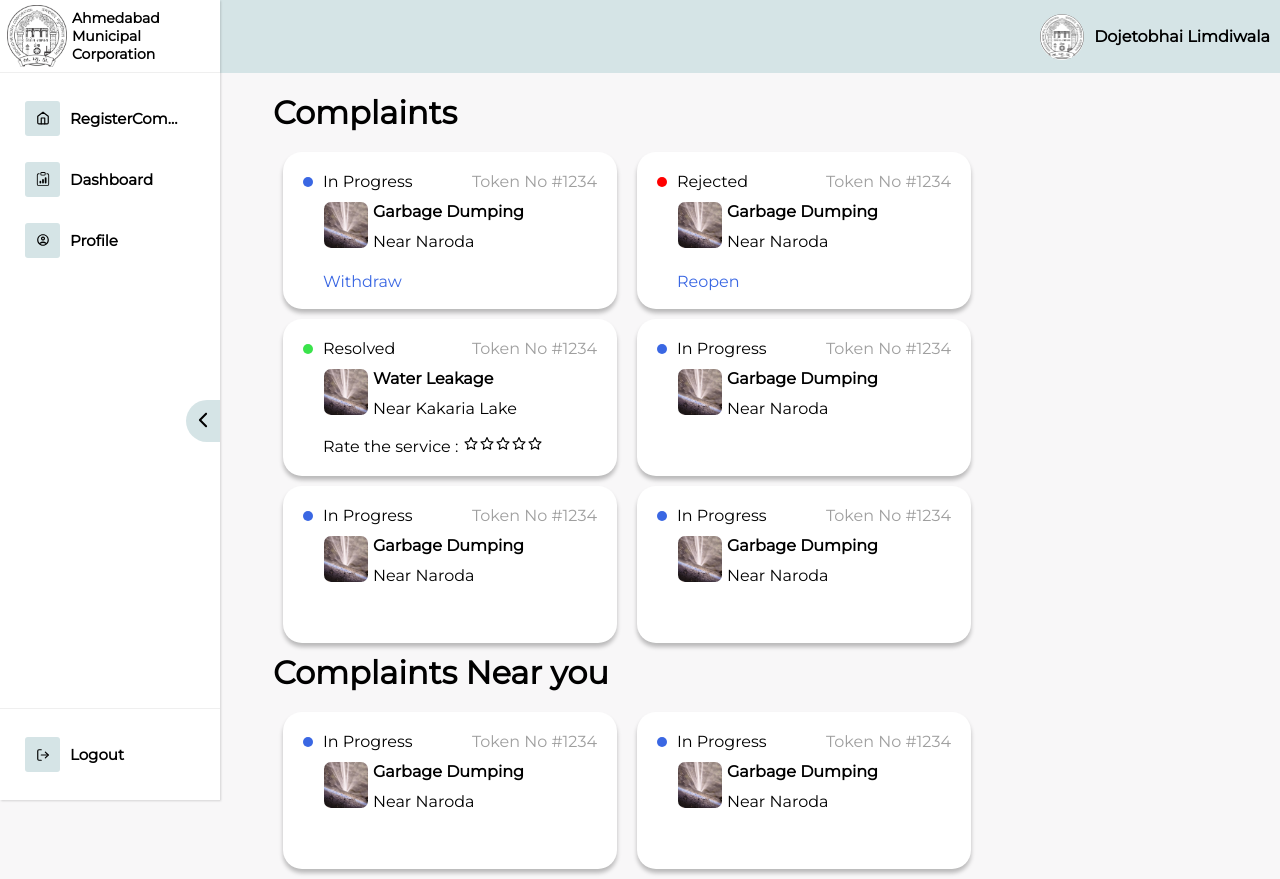
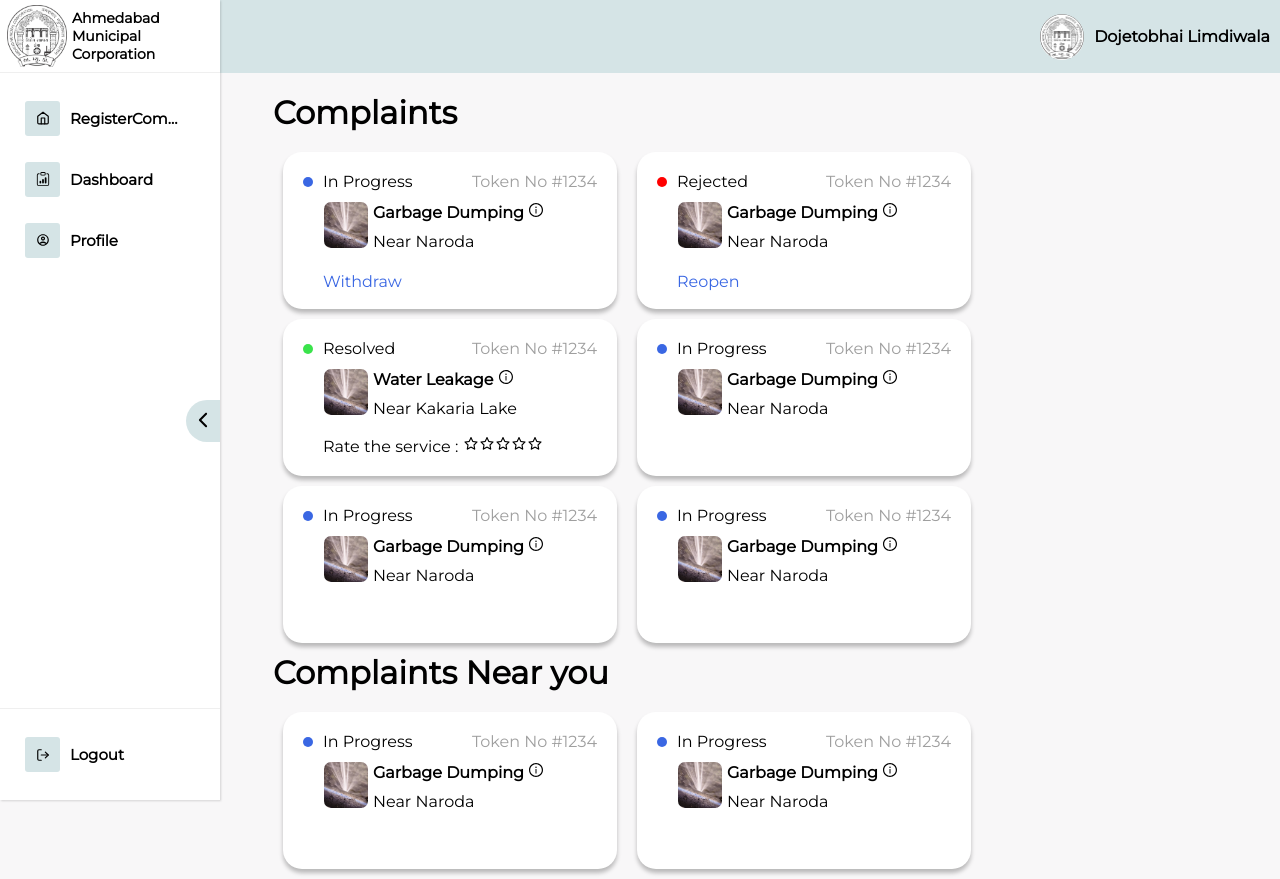
Before and after one commit to SSIP2022/Frontend, a React (Vite) app: page /user/dashboard in a window 1280 px wide. Built offline with nearby package versions, Linux system fonts and the light colour scheme.

Commit message:
complain desc

```diff
--- a/src/pages/user/components/RegisterComplaint.jsx
+++ b/src/pages/user/components/RegisterComplaint.jsx
@@ -1,9 +1,16 @@
 import React from "react";
 import form from "../../../styles/Registercomplaint.module.scss";
+import user from "../../../styles/Userdashboard.module.scss"
+
 import Button from "../../../components/button";
 const RegisterComplaint = () => {
   return (
     <>
+      <div className={form.main}>
+    <header className={user.header}>
+                <img className={user.photo} src="/logo.jpg" alt="profile"/>
+                <div className={user.name}>Dojetobhai Limdiwala</div>
+            </header>
       <div className={form.container}>
         <form className={form.card}>
           <label className={form.label}>
@@ -610,6 +617,7 @@ const RegisterComplaint = () => {
           </label>
         </form>
       </div>
+      </div>
     </>
   );
 };
--- a/src/pages/user/components/UserDashboard.jsx
+++ b/src/pages/user/components/UserDashboard.jsx
@@ -1,12 +1,38 @@
-import React from "react";
+import React, { useState } from "react";
 import user from "../../../styles/Userdashboard.module.scss"
-import { AiOutlineStar } from "react-icons/ai";
+import { AiOutlineStar, AiOutlineInfoCircle } from "react-icons/ai";
 import Modal from "../../../components/model";
 const UserDashboard = ()=>{
+  const [details,setDetails] = useState(false);
+
+  const onclick = ()=>{
+      setDetails(true)
+  }
+  const onclose = ()=>{
+      setDetails(false)
+  }
     return(
-        <>
-        {/* <Modal close={false}>Hellow</Modal> */}
-        <div className={user.main}>
+        <>{
+          details ? (<>
+          <div className={user.main}>
+          <Modal title="Complaint Detail" close={onclose}>
+                <div className={user.modalwrapper}>
+                    <div className={user.imgwrapper}>
+                         <img className={user.modalimg} src="/istockphoto-1074493878-612x612.png" alt="" />
+                    </div>
+                <div className={user.details}>
+                    <h4><span>Name</span> : Om Limdiwala</h4>
+                    <h4><span>Area</span> : kalupur</h4>
+                    <h4><span>Status</span> : Passed</h4>
+                    <h4><span>Department</span>: Electricity</h4>
+                    <h4 className={user.decs}><span>Description</span> : Lorem ipsum, dolor sit amet consectetur adipisicing elit. Ipsum qui accusamus ea magnam laudantium culpa deleniti labore enim necessitatibus veniam repellat quam neque, sint modi omnis, nemo impedit odit voluptate optio aspernatur perferendis vitae quo. Quidem provident laborum enim perspiciatis dicta soluta accusantium repellat! Molestiae quibusdam nihil beatae voluptate perferendis dolor tempora, repudiandae, aliquam, ex facere blanditiis? Sit odit placeat excepturi impedit omnis odio autem possimus id similique magni dolores dolor neque necessitatibus alias dolorem nemo, unde inventore qui, expedita nobis! Asperiores eum, eos iusto officiis eveniet incidunt mollitia illo magni dolorem nostrum esse ex, ullam provident ducimus sint minus.</h4>
+                </div>
+                </div>
+
+            </Modal>
+            </div>
+          </>):(<>
+            <div className={user.main}>
         <header className={user.header}>
                 <img className={user.photo} src="/logo.jpg" alt="profile"/>
                 <div className={user.name}>Dojetobhai Limdiwala</div>
@@ -20,7 +46,8 @@ const UserDashboard = ()=>{
               <span className={user.text1}>In Progress</span>
               <span className={user.token}>Token No #1234</span>
               <img src="/istockphoto-1074493878-612x612.png" className={user.cImage} alt="" />
-              <span className={user.text2}>Garbage Dumping</span>
+              <span className={user.text2} type="button" onClick={onclick}>Garbage Dumping <AiOutlineInfoCircle fontSize="1em"/></span>
+
               <span className={user.text3}>Near Naroda</span>
               <span className={user.withdraw}>Withdraw</span>
             </div>
@@ -29,7 +56,7 @@ const UserDashboard = ()=>{
               <span className={user.text1}>Rejected</span>
               <span className={user.token}>Token No #1234</span>
               <img src="/istockphoto-1074493878-612x612.png" className={user.cImage} alt="" />
-              <span className={user.text2}>Garbage Dumping</span>
+              <span className={user.text2} type="button" onClick={onclick}>Garbage Dumping <AiOutlineInfoCircle/></span>
               <span className={user.text3}>Near Naroda</span>
               <span className={user.reopen}>Reopen</span>
             </div>
@@ -38,7 +65,7 @@ const UserDashboard = ()=>{
               <span className={user.text1}>Resolved</span>
               <span className={user.token}>Token No #1234</span>
               <img src="/istockphoto-1074493878-612x612.png" className={user.cImage} alt="" />
-              <span className={user.text2}>Water Leakage</span>
+              <span className={user.text2} type="button" onClick={onclick}>Water Leakage <AiOutlineInfoCircle/></span>
               <span className={user.text3}>Near Kakaria Lake</span>
               <span className={user.rate}>
                 Rate the service : <AiOutlineStar />
@@ -53,7 +80,7 @@ const UserDashboard = ()=>{
               <span className={user.text1}>In Progress</span>
               <span className={user.token}>Token No #1234</span>
               <img src="/istockphoto-1074493878-612x612.png" className={user.cImage} alt="" />
-              <span className={user.text2}>Garbage Dumping</span>
+              <span className={user.text2}type="button" onClick={onclick}>Garbage Dumping <AiOutlineInfoCircle/></span>
               <span className={user.text3}>Near Naroda</span>
             </div>
             <div className={user.complaints}>
@@ -61,7 +88,7 @@ const UserDashboard = ()=>{
               <span className={user.text1}>In Progress</span>
               <span className={user.token}>Token No #1234</span>
               <img src="/istockphoto-1074493878-612x612.png" className={user.cImage} alt="" />
-              <span className={user.text2}>Garbage Dumping</span>
+              <span className={user.text2} type="button" onClick={onclick}>Garbage Dumping <AiOutlineInfoCircle/></span>
               <span className={user.text3}>Near Naroda</span>
             </div>
             <div className={user.complaints}>
@@ -69,7 +96,7 @@ const UserDashboard = ()=>{
               <span className={user.text1}>In Progress</span>
               <span className={user.token}>Token No #1234</span>
               <img src="/istockphoto-1074493878-612x612.png" className={user.cImage} alt="" />
-              <span className={user.text2}>Garbage Dumping</span>
+              <span className={user.text2} type="button" onClick={onclick}>Garbage Dumping <AiOutlineInfoCircle/></span>
               <span className={user.text3}>Near Naroda</span>
             </div>
 
@@ -81,7 +108,7 @@ const UserDashboard = ()=>{
               <span className={user.text1}>In Progress</span>
               <span className={user.token}>Token No #1234</span>
               <img src="/istockphoto-1074493878-612x612.png" className={user.cImage} alt="" />
-              <span className={user.text2}>Garbage Dumping</span>
+              <span className={user.text2} type="button" onClick={onclick}>Garbage Dumping <AiOutlineInfoCircle/></span>
               <span className={user.text3}>Near Naroda</span>
             </div>
             <div className={user.complaints}>
@@ -89,12 +116,14 @@ const UserDashboard = ()=>{
               <span className={user.text1}>In Progress</span>
               <span className={user.token}>Token No #1234</span>
               <img src="/istockphoto-1074493878-612x612.png" className={user.cImage} alt="" />
-              <span className={user.text2}>Garbage Dumping</span>
+              <span className={user.text2}type="button" onClick={onclick}>Garbage Dumping <AiOutlineInfoCircle/></span>
               <span className={user.text3}>Near Naroda</span>
             </div>
           </div>
           </div>
         </div>
+          </>)
+        }
         </>
     )
 }
--- a/src/styles/Registercomplaint.module.scss
+++ b/src/styles/Registercomplaint.module.scss
@@ -51,3 +51,8 @@ h4{
 .file{
     width:500px;
 }
+.main{
+    display: flex;
+    flex-direction: column;
+    width: 100%;
+}
--- a/src/styles/Userdashboard.module.scss
+++ b/src/styles/Userdashboard.module.scss
@@ -7,6 +7,7 @@
     flex-direction: column;
     height: min-content;
     max-width: fit-content;
+
   }
   .complaints {
       position: relative;
@@ -76,6 +77,7 @@
     top: 50px;
     left: 90px;
     display: inline;
+    cursor: pointer;
   }
   .text3{
     position: absolute;
@@ -128,6 +130,7 @@
     margin-bottom: 20px;
     background-color: #d5e4e6;
     height: 73px;
+    width: 100%;
   }
   .photo{
     position: relative;
@@ -147,3 +150,37 @@
     flex-direction: column;
     padding-left: 5%;
   }
+  .modalimg{
+    width: 150px;
+    border-radius: 10px;
+}
+
+.modalwrapper{
+    display: flex;
+    padding: 10px;
+}
+
+.details{
+    padding-left: 30px;
+}
+
+.imgwrapper{
+    width: 100%;
+    display: flex;
+    justify-content: center;
+    align-items: center;
+}
+h4 span {
+  color: rgb(0, 0, 0);
+}
+
+h4{
+  padding: 5px;
+}
+
+.decs{
+  font-weight: normal;
+}
+.decs span{
+  font-weight: 1000;
+}
```
